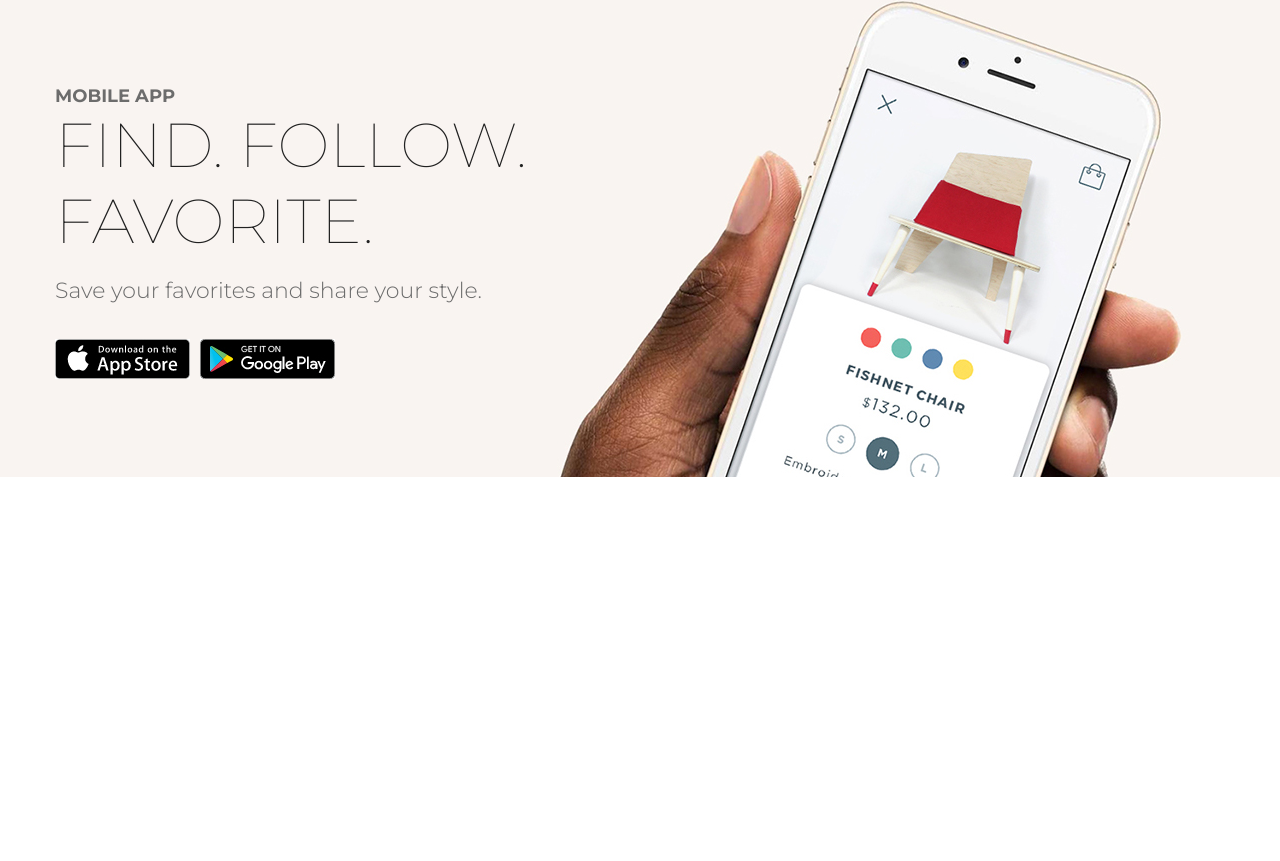
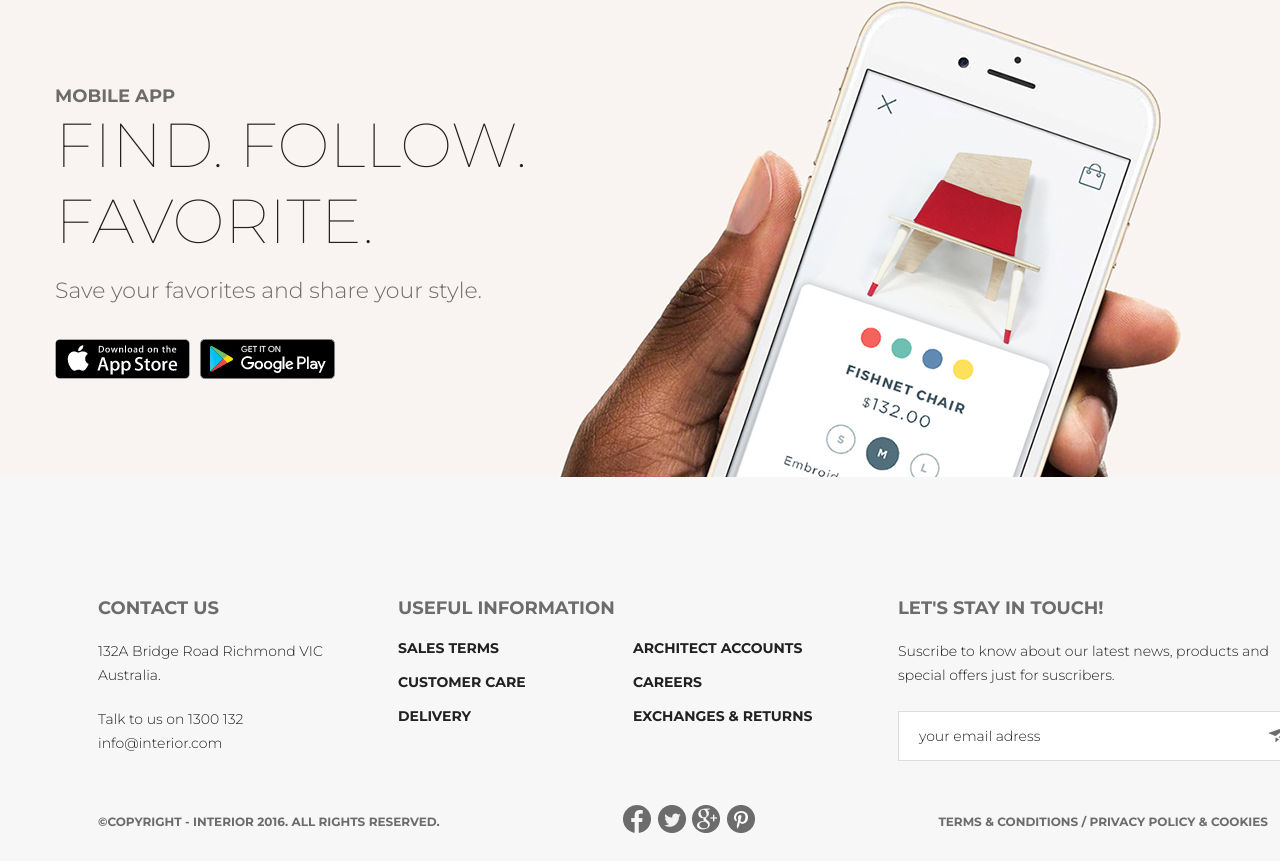
Before and after one commit to lkamalt/html-basics, a plain HTML site: page index.html in a window 1280 px wide. Shown: the part 4849-5710 px from the top of the page. Before the commit the page ends 5326 px from the top, so only its background shows below. Drawn offline with Linux system fonts and the light colour scheme.

Commit message:
Добавлен подвал сайта

```diff
--- a/index.html
+++ b/index.html
@@ -223,6 +223,70 @@
         </div>
     </div>
 
+    <!-- Подвал сайта -->
+    <div class="footer">
+        <div class="container">
+
+            <!-- Блок основной информации -->
+            <div class="footer_info">
+
+                <div class="footer_contact">
+                    <p class="main_trending">contact us</p>
+
+                    <div class="footer_contact_text">
+                        <p class="main_text">132A Bridge Road Richmond VIC Australia.</p>
+                        <p class="main_text">Talk to us on 1300 132 <br> info@interior.com</p>
+                    </div>
+                </div>
+
+                <div class="info">
+                    <p class="main_trending">useful information</p>
+
+                    <div class="info_text">
+                        <div class="info_text_c1">
+                            <p>sales terms</p>
+                            <p>customer care</p>
+                            <p>delivery</p>
+                        </div>
+
+                        <div class="info_text_c2">
+                            <p>Architect accounts</p>
+                            <p>Careers</p>
+                            <p>Exchanges & returns</p>
+                        </div>
+                    </div>
+                </div>
+
+                <div class="stay">
+                    <p class="main_trending">let's stay in touch!</p>
+
+                    <p class="main_text">Suscribe to know about our latest news, products and special offers just for
+                        suscribers.</p>
+
+                    <div class="input">
+                        <p class="main_text">your email adress</p>
+                        <a href="#"><img src="img/telegram.png" alt="Telegram"></a>
+                    </div>
+                </div>
+            </div>
+
+            <!-- Блок снизу -->
+            <div class="footer_bottom">
+                <p class="main_trending">&copy;Copyright - INTERIOR 2016. All Rights Reserved.</p>
+
+                <div class="socials">
+                    <a href="#"><img src="img/facebook.png" alt="Facebook"></a>
+                    <a href="#"><img src="img/twitter.png" alt="Twitter"></a>
+                    <a href="#"><img src="img/google.png" alt="Google"></a>
+                    <a href="#"><img src="img/pinterest.png" alt="Pinterest"></a>
+                </div>
+
+                <p class="main_trending">Terms & Conditions / Privacy policy & Cookies</p>
+            </div>
+
+        </div>
+    </div>
+
 </body>
 
 </html>
--- a/style.css
+++ b/style.css
@@ -400,3 +400,108 @@ body {
 .page7_link:hover {
     box-shadow: 0px 2px 8px 0.15px rgba(33, 33, 33, 0.7);
 }
+
+/* Стили подвала */
+.footer {
+    height: 384px;
+    width: 1366px;
+    background-color: #f7f7f7;
+    margin: 0 auto;
+}
+
+.footer .main_trending {
+    color: rgb(108, 108, 108);
+}
+
+.footer_info {
+    width: 1170px;
+    display: flex;
+    justify-content: space-between;
+    padding-top: 120px;
+    box-sizing: border-box;
+}
+
+.footer_contact {
+    width: 270px;
+}
+
+.footer_contact_text {
+    margin-top: 20px;
+}
+
+.footer_contact_text p:first-child {
+    width: 250px;
+}
+
+.footer_contact_text .main_text,
+.stay .main_text
+{
+    color: #212121;
+}
+
+.info_text {
+    width: 470px;
+    display: flex;
+    justify-content: space-between;
+    margin-top: 20px;
+}
+
+.info_text_c1 p, .info_text_c2 p {
+    font-size: 14px;
+    font-weight: 700;
+    text-transform: uppercase;
+    color: #212121;
+    margin-bottom: 16px;
+}
+
+.info_text_c1, .info_text_c2 {
+    width: 235px;
+}
+
+.stay {
+    width: 370px;
+}
+
+.stay .footer_text {
+    margin-top: 20px;
+}
+
+.input {
+    width: 370px;
+    height: 48px;
+    display: flex;
+    justify-content: space-between;
+    align-items: center;
+    border: 1px solid #d9dee1;
+    background-color: white;
+    padding-left: 20px;
+    padding-right: 14px;
+    margin-top: 24px;
+}
+
+.input img {
+    width: 21px;
+    height: 17px;
+}
+
+.input .maon_text {
+    color: rgb(108, 108, 108);
+}
+
+.footer_bottom {
+    height: 28px;
+    display: flex;
+    justify-content: space-between;
+    align-items: center;
+    margin-top: 32px;
+}
+
+.footer_bottom .main_trending {
+    font-size: 12px;
+}
+
+.socials {
+    width: 132px;
+    display: flex;
+    justify-content: space-between;
+}
```
Also changed, not shown: img/facebook.png (added), img/google.png (added), img/pinterest.png (added), img/telegram.png (added), img/twitter.png (added).
